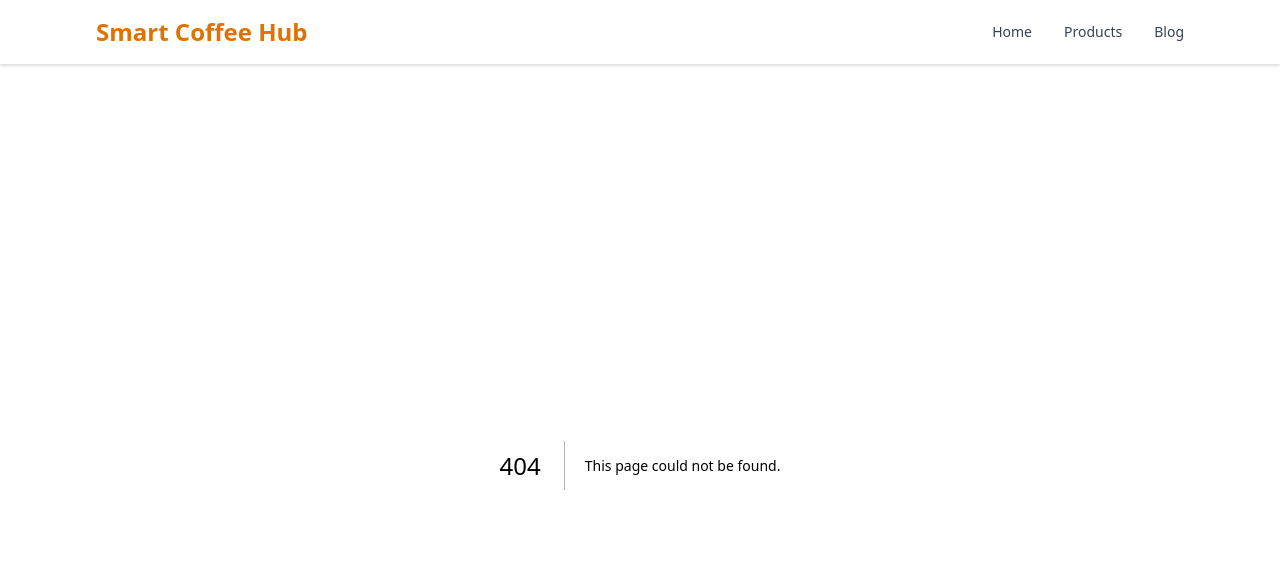
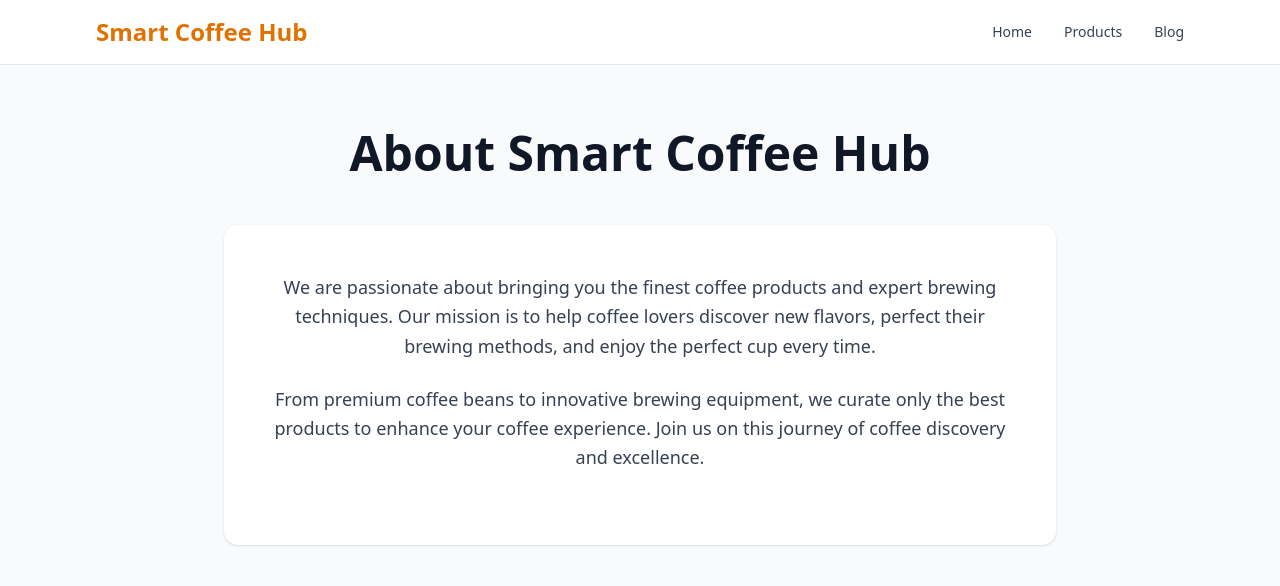
Before and after one commit to MichelleZZZZ/smart-coffee-shop, a Next.js app: page /about in a window 1280 px wide. Before the commit this address had no page. Shown: the top 586 px of the page. Built offline with nearby package versions, Linux system fonts and the light colour scheme; no server answers.

Commit message:
add about page.

```diff
--- /dev/null
+++ b/src/app/about/page.tsx
@@ -0,0 +1,89 @@
+import { gql } from "@apollo/client";
+import client from "@/lib/apollo-client";
+import Image from "next/image";
+import { Document } from "@contentful/rich-text-types";
+import { documentToReactComponents } from "@contentful/rich-text-react-renderer";
+
+const GET_ABOUT = gql`
+  query {
+    aboutPageCollection(limit: 1) {
+      items {
+        title,
+        image {
+            url
+        },
+        content {
+            json
+        }
+      }
+    }
+  }
+`
+
+type AboutPageData = {
+  image?: {
+    url: string
+  }
+  title?: string
+  content?: {
+    json: Document
+  }
+}
+
+type QueryResponse = {
+  aboutPageCollection: {
+    items: AboutPageData[]
+  }
+}
+
+export default async function AboutPage() {
+  const result = await client.query<QueryResponse>({ query: GET_ABOUT })
+  const aboutPageData = result.data?.aboutPageCollection?.items[0]
+
+  return (
+    <div className="min-h-screen">
+      {/* Image Section */}
+      {aboutPageData?.image && (
+        <section className="relative w-full h-40">
+          <Image
+            src={aboutPageData.image.url}
+            alt="About us image"
+            fill
+            className="object-cover"
+            priority
+          />
+        </section>
+      )}
+
+      {/* Content Section */}
+      <section className="py-16 bg-gray-50">
+        <div className="max-w-4xl mx-auto px-8">
+          <div className="text-center mb-12">
+            <h1 className="text-4xl md:text-5xl font-bold text-gray-900 mb-6">
+              {aboutPageData?.title || "About Smart Coffee Hub"}
+            </h1>
+          </div>
+
+          <div className="prose prose-lg max-w-none">
+            <div className="bg-white rounded-xl shadow-sm p-8 md:p-12">
+              {aboutPageData?.content?.json ?
+                documentToReactComponents(aboutPageData.content.json) :
+                <div className="text-center">
+                  <p className="text-gray-600 leading-relaxed text-lg mb-6">
+                    We are passionate about bringing you the finest coffee products and expert brewing techniques.
+                    Our mission is to help coffee lovers discover new flavors, perfect their brewing methods,
+                    and enjoy the perfect cup every time.
+                  </p>
+                  <p className="text-gray-600 leading-relaxed text-lg">
+                    From premium coffee beans to innovative brewing equipment, we curate only the best products
+                    to enhance your coffee experience. Join us on this journey of coffee discovery and excellence.
+                  </p>
+                </div>
+              }
+            </div>
+          </div>
+        </div>
+      </section>
+    </div>
+  );
+}
```
